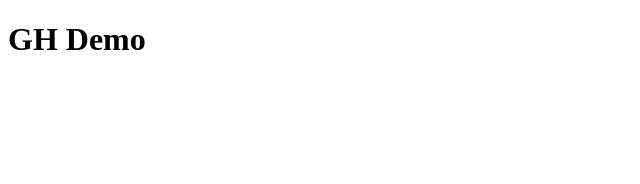
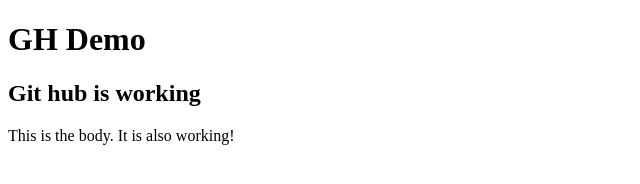
Before and after one commit to Finola314/gh-demo, a plain HTML site: page index.html in a window 1280 px wide. Shown: the whole page, without its empty margins (0-640 px from the left). Drawn offline with Linux system fonts and the light colour scheme.

Commit message:
Added subheading and paragraph

```diff
--- a/index.html
+++ b/index.html
@@ -7,6 +7,8 @@
 </head>
 <body>
   <h1>GH Demo</h1>
+  <h2>Git hub is working</h2>
+  <p>This is the body. It is also working!</p>
 
 
 </body>
```
